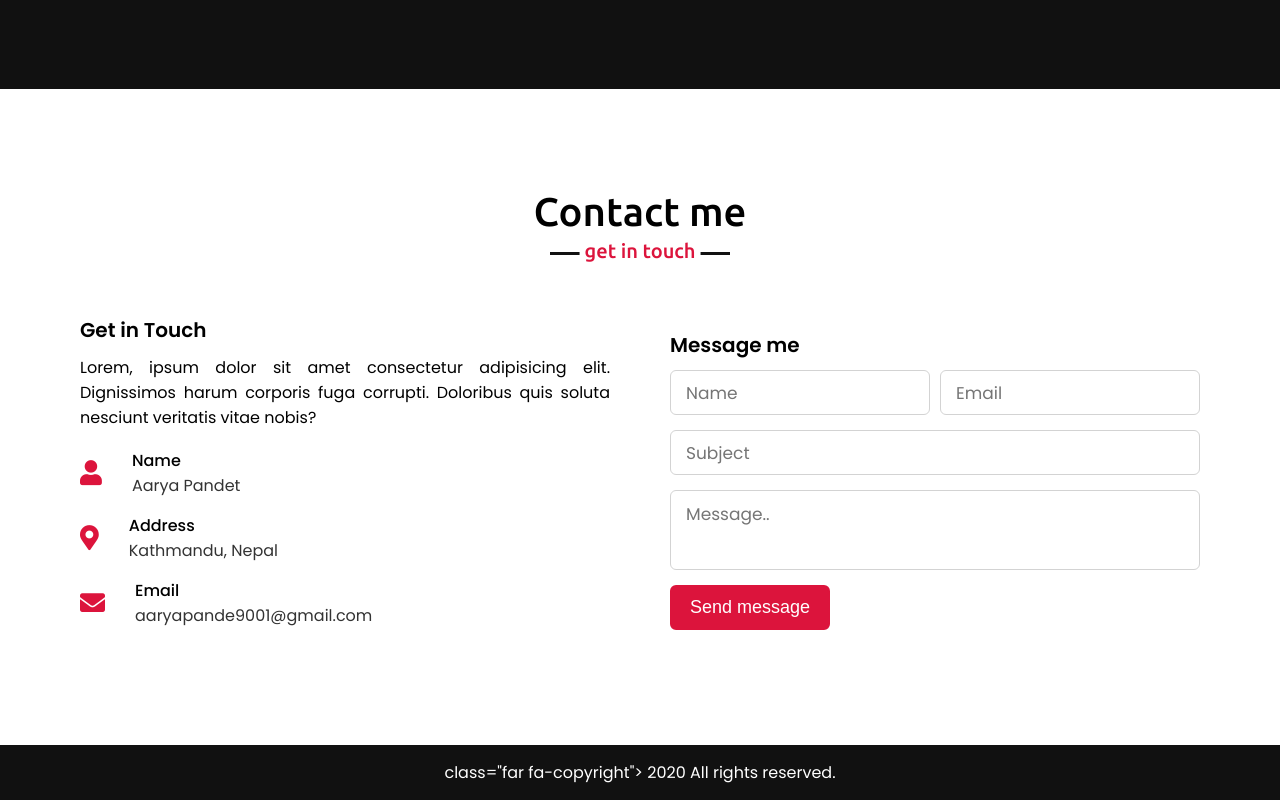
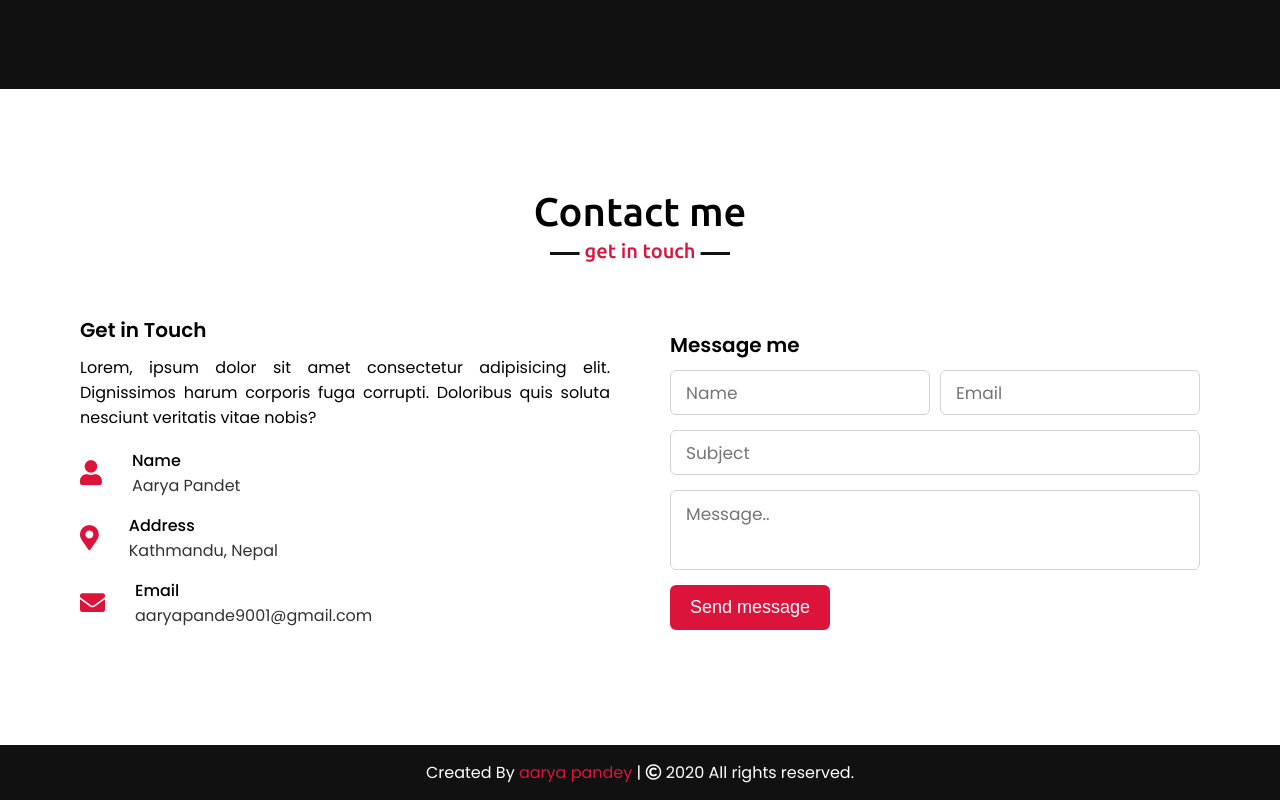
Before and after one commit to aaryapandey17/portfolio, a plain HTML site: page index.html in a window 1280 px wide. Shown: the part 3360-4160 px from the top of the page. Drawn offline with nearby package versions, Linux system fonts and the light colour scheme.

Commit message:
Update index.html

```diff
--- a/index.html
+++ b/index.html
@@ -265,7 +265,7 @@
 
     <!-- footer section start -->
     <footer>
-        <!-- <span>Created By <a href="https://www.codingnepalweb.com">CodingNepal</a> | <span -->
+         <span>Created By <a href="https://www.facebook.com/aarya.pandey.3304">aarya pandey</a> | <span
         class="far fa-copyright"></span> 2020 All rights reserved.</span>
     </footer>
 
```
